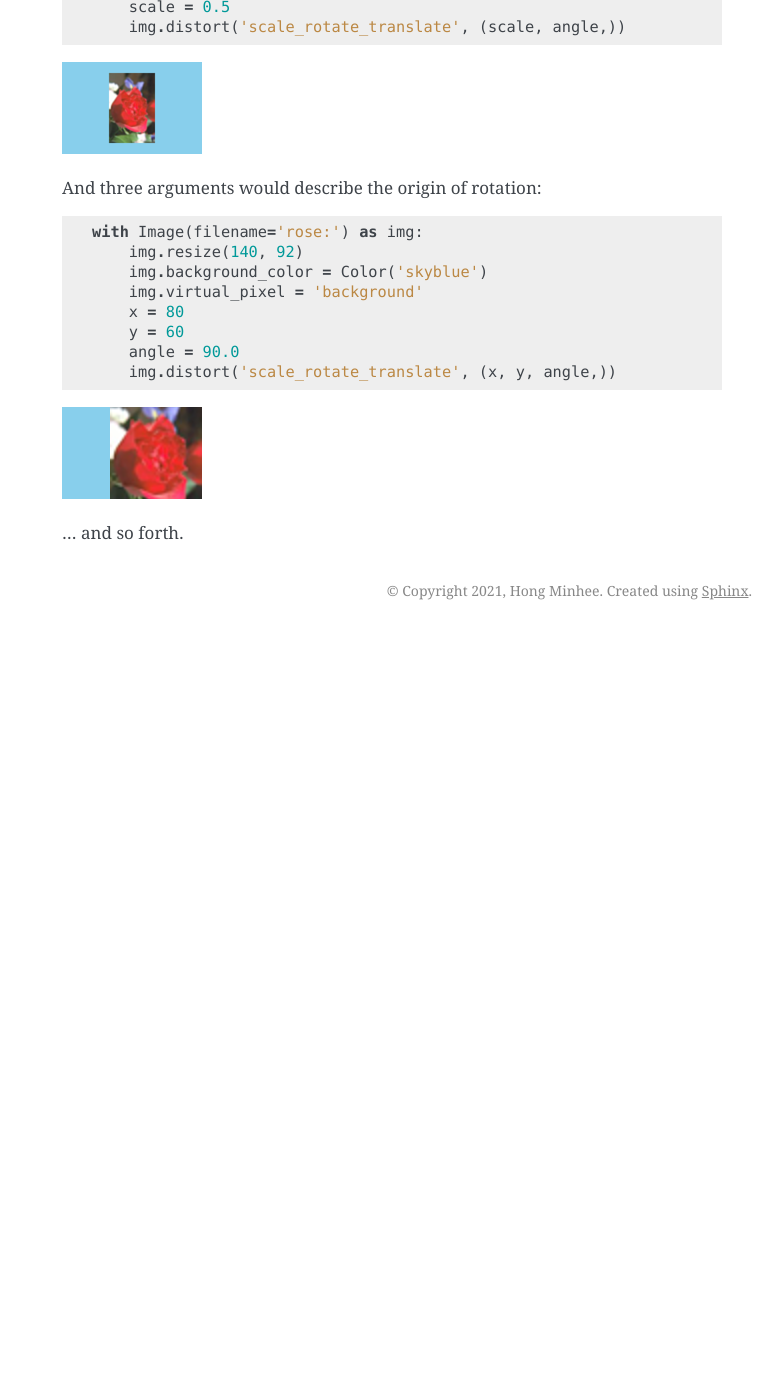
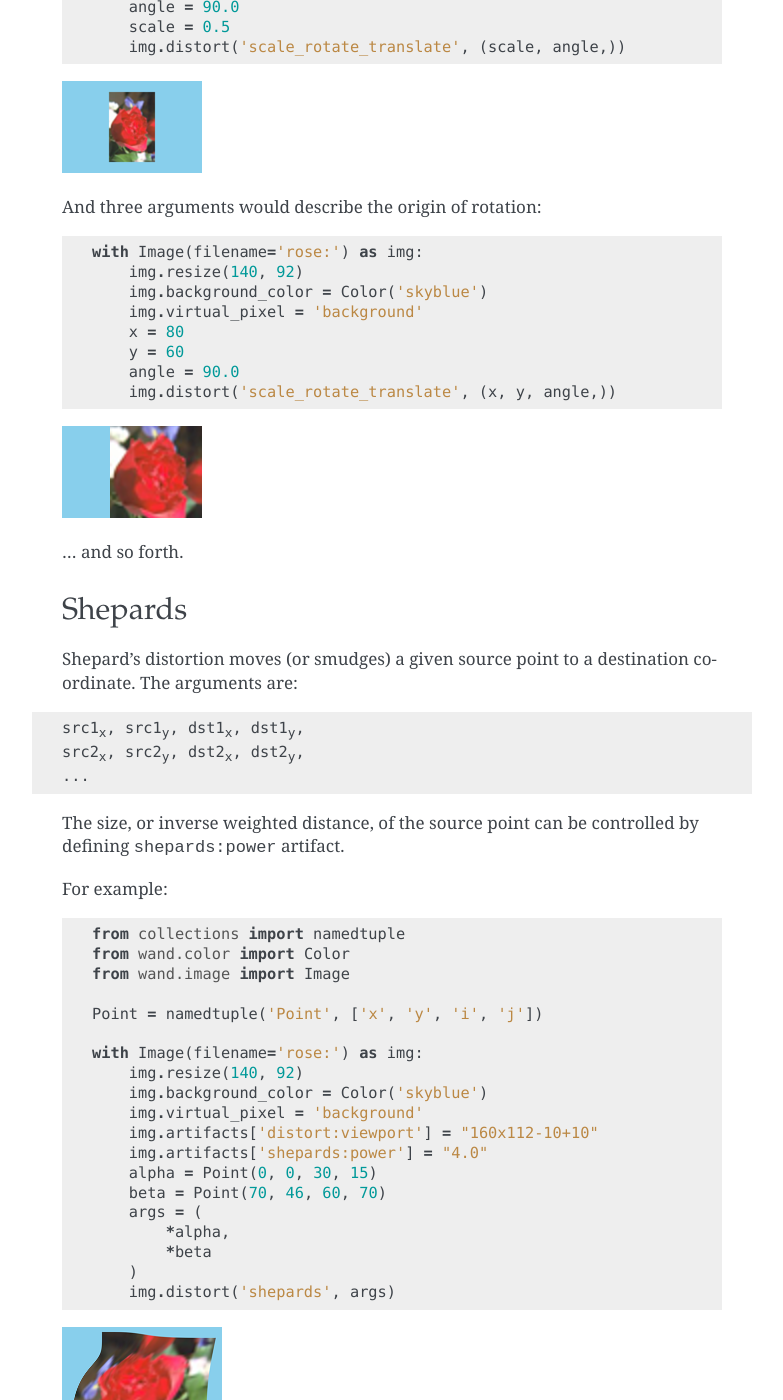
Before and after one commit to emcconville/wand, a Sphinx documentation site: the page built from docs/guide/distortion.rst, in a window 1280 px wide and 1400 px high, scrolled down 8683 px. Shown: the whole window, without its empty margins (358-1141 px from the left). Built offline with Sphinx 7.4.7, drawn with Linux system fonts in a browser that asks for light colours; some web fonts are replaced; the version number could not be read and is left out; before the commit the page ends 9313 px from its top, so only the background shows below that; some of the changed text lies outside the part shown.

Commit message:
Added shepards distortion example #534

```diff
--- a/docs/guide/distortion.rst
+++ b/docs/guide/distortion.rst
@@ -260,7 +260,8 @@ pairs.
     src1\ :sub:`x`, src1\ :sub:`y`, dst1\ :sub:`x`, dst1\ :sub:`y`,
     src2\ :sub:`x`, src2\ :sub:`y`, dst2\ :sub:`x`, dst2\ :sub:`y`,
     src3\ :sub:`x`, src3\ :sub:`y`, dst3\ :sub:`x`, dst3\ :sub:`y`,
-    src4\ :sub:`x`, src4\ :sub:`y`, dst4\ :sub:`x`, dst4\ :sub:`y`
+    src4\ :sub:`x`, src4\ :sub:`y`, dst4\ :sub:`x`, dst4\ :sub:`y`,
+    ...
 
 For example::
 
@@ -301,10 +302,10 @@ of the two dimensional equation.
 
 .. parsed-literal::
 
-    Order, X\ :sub:`1`, Y\ :sub:`1`, I\ :sub:`1`, J\ :sub:`1`,
-           X\ :sub:`2`, Y\ :sub:`2`, I\ :sub:`2`, J\ :sub:`2`,
-           X\ :sub:`3`, Y\ :sub:`3`, I\ :sub:`3`, J\ :sub:`3`,
-           X\ :sub:`4`, Y\ :sub:`4`, I\ :sub:`4`, J\ :sub:`4`,
+    Order, src1\ :sub:`x`, src1\ :sub:`y`, dst1\ :sub:`x`, dst1\ :sub:`y`,
+           src2\ :sub:`x`, src2\ :sub:`y`, dst2\ :sub:`x`, dst2\ :sub:`y`,
+           src3\ :sub:`x`, src3\ :sub:`y`, dst3\ :sub:`x`, dst3\ :sub:`y`,
+           src4\ :sub:`x`, src4\ :sub:`y`, dst4\ :sub:`x`, dst4\ :sub:`y`,
            ...
 
 For example::
@@ -399,3 +400,43 @@ And three arguments would describe the origin of rotation::
 .. image:: ../_images/distort-srt-xy-angle.png
 
 ... and so forth.
+
+
+Shepards
+--------
+
+Shepard's distortion moves (or smudges) a given source point to a destination
+coordinate. The arguments are:
+
+.. parsed-literal::
+
+    src1\ :sub:`x`, src1\ :sub:`y`, dst1\ :sub:`x`, dst1\ :sub:`y`,
+    src2\ :sub:`x`, src2\ :sub:`y`, dst2\ :sub:`x`, dst2\ :sub:`y`,
+    ...
+
+The size, or inverse weighted distance, of the source point can be controlled
+by defining ``shepards:power`` artifact.
+
+For example::
+
+    from collections import namedtuple
+    from wand.color import Color
+    from wand.image import Image
+
+    Point = namedtuple('Point', ['x', 'y', 'i', 'j'])
+
+    with Image(filename='rose:') as img:
+        img.resize(140, 92)
+        img.background_color = Color('skyblue')
+        img.virtual_pixel = 'background'
+        img.artifacts['distort:viewport'] = "160x112-10+10"
+        img.artifacts['shepards:power'] = "4.0"
+        alpha = Point(0, 0, 30, 15)
+        beta = Point(70, 46, 60, 70)
+        args = (
+            *alpha,
+            *beta
+        )
+        img.distort('shepards', args)
+
+.. image:: ../_images/distort-shepards.png
```
Also changed, not shown: docs/_images/distort-shepards.png (added).
